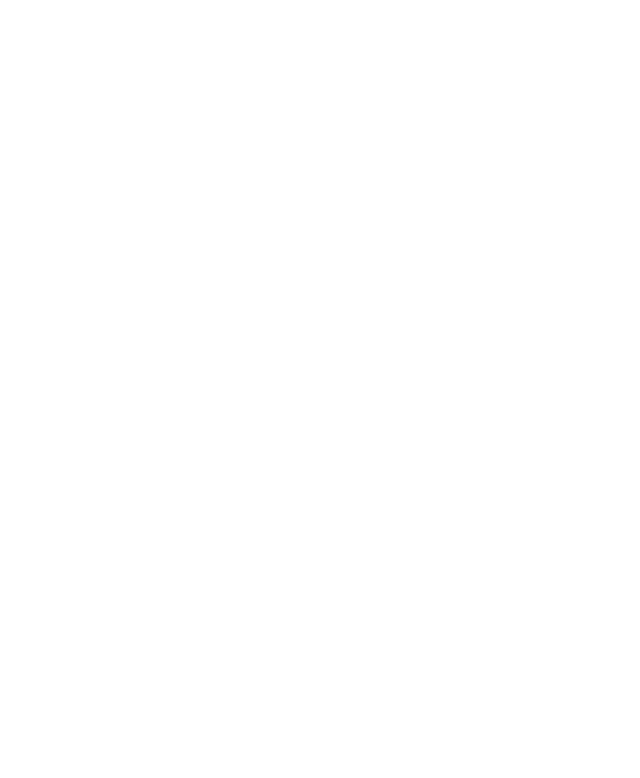
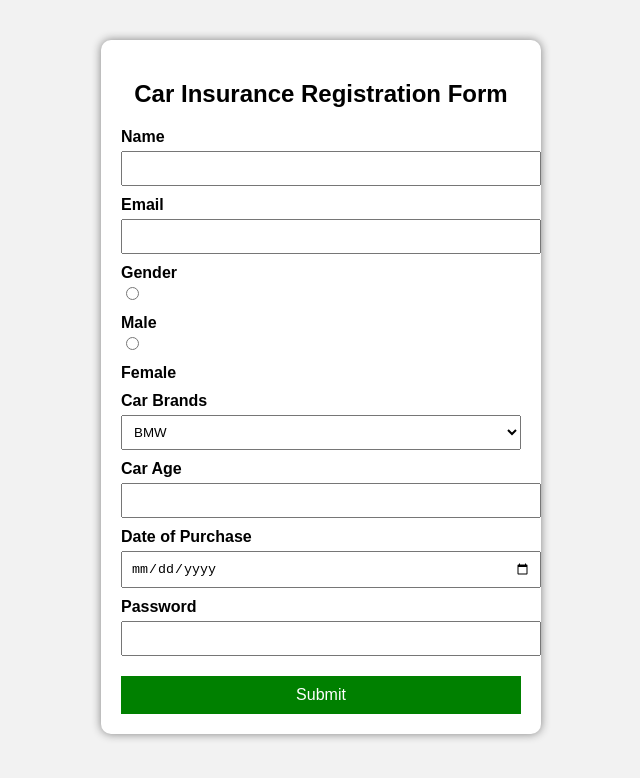
Before and after one commit to acciojob/car-insurance-form-dessu7983, a website: page main.html in a window 1280 px wide. Shown: the whole page, without its empty margins (319-959 px from the left). Drawn offline with Linux system fonts and the light colour scheme.

Commit message:
created a submission

```diff
--- a/main.html
+++ b/main.html
@@ -1,16 +1,111 @@
 <!DOCTYPE html>
+<html lang="en">
+<head>
+    <meta charset="UTF-8">
+    <meta name="viewport" content="width=device-width, initial-scale=1.0">
+    <title>Car Insurance Registration Form</title>
 
-<html>
+    <style>
+        body {
+            font-family: Arial, sans-serif;
+            background-color: #f2f2f2;
+        }
 
-<head>
-	<link rel="stylesheet" href="styles.css">
+        .container {
+            width: 400px;
+            margin: 40px auto;
+            background-color: white;
+            padding: 20px;
+            border-radius: 10px;
+            box-shadow: 0px 0px 10px gray;
+        }
+
+        h2 {
+            text-align: center;
+        }
+
+        label {
+            display: block;
+            margin-top: 10px;
+            font-weight: bold;
+        }
+
+        input, select {
+            width: 100%;
+            padding: 8px;
+            margin-top: 5px;
+        }
+
+        .gender-group input {
+            width: auto;
+        }
+
+        button {
+            margin-top: 20px;
+            width: 100%;
+            padding: 10px;
+            background-color: green;
+            color: white;
+            border: none;
+            cursor: pointer;
+            font-size: 16px;
+        }
+
+        button:hover {
+            background-color: darkgreen;
+        }
+    </style>
 </head>
+<body>
 
-<body>
-	<!-- the entire body must be written by student -->
-    <script type="text/javascript" src="./script.js">
-</script>
+<div class="container">
+    <h2>Car Insurance Registration Form</h2>
+
+    <form method="post">
+
+        <!-- Name -->
+        <label for="name">Name</label>
+        <input type="text" id="name" required>
+
+        <!-- Email -->
+        <label for="email">Email</label>
+        <input type="email" id="email" required>
+
+        <!-- Gender -->
+        <label>Gender</label>
+        <div class="gender-group">
+            <input type="radio" id="male" name="gender" required>
+            <label for="male">Male</label>
+
+            <input type="radio" id="female" name="gender" required>
+            <label for="female">Female</label>
+        </div>
+
+        <!-- Car Brands -->
+        <label for="cars">Car Brands</label>
+        <select id="cars">
+            <option value="BMW">BMW</option>
+            <option value="Audi">Audi</option>
+            <option value="Mercedez">Mercedez</option>
+        </select>
+
+        <!-- Car Age -->
+        <label for="carage">Car Age</label>
+        <input type="number" id="carage" required>
+
+        <!-- Date of Purchase -->
+        <label for="dop">Date of Purchase</label>
+        <input type="date" id="dop" required>
+
+        <!-- Password -->
+        <label for="password">Password</label>
+        <input type="password" id="password" required>
+
+        <!-- Submit Button -->
+        <button type="submit">Submit</button>
+
+    </form>
+</div>
 
 </body>
-
 </html>
```
